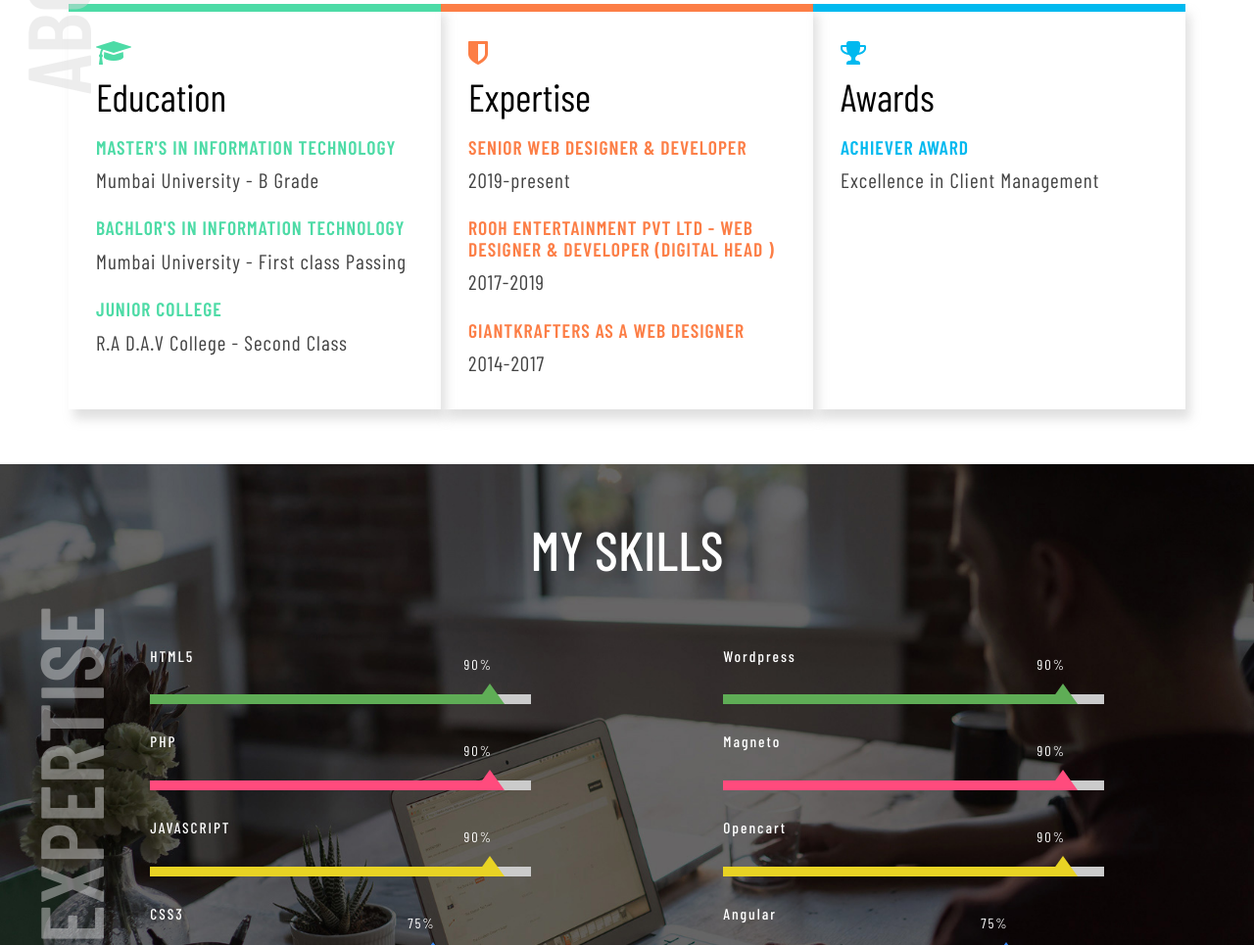
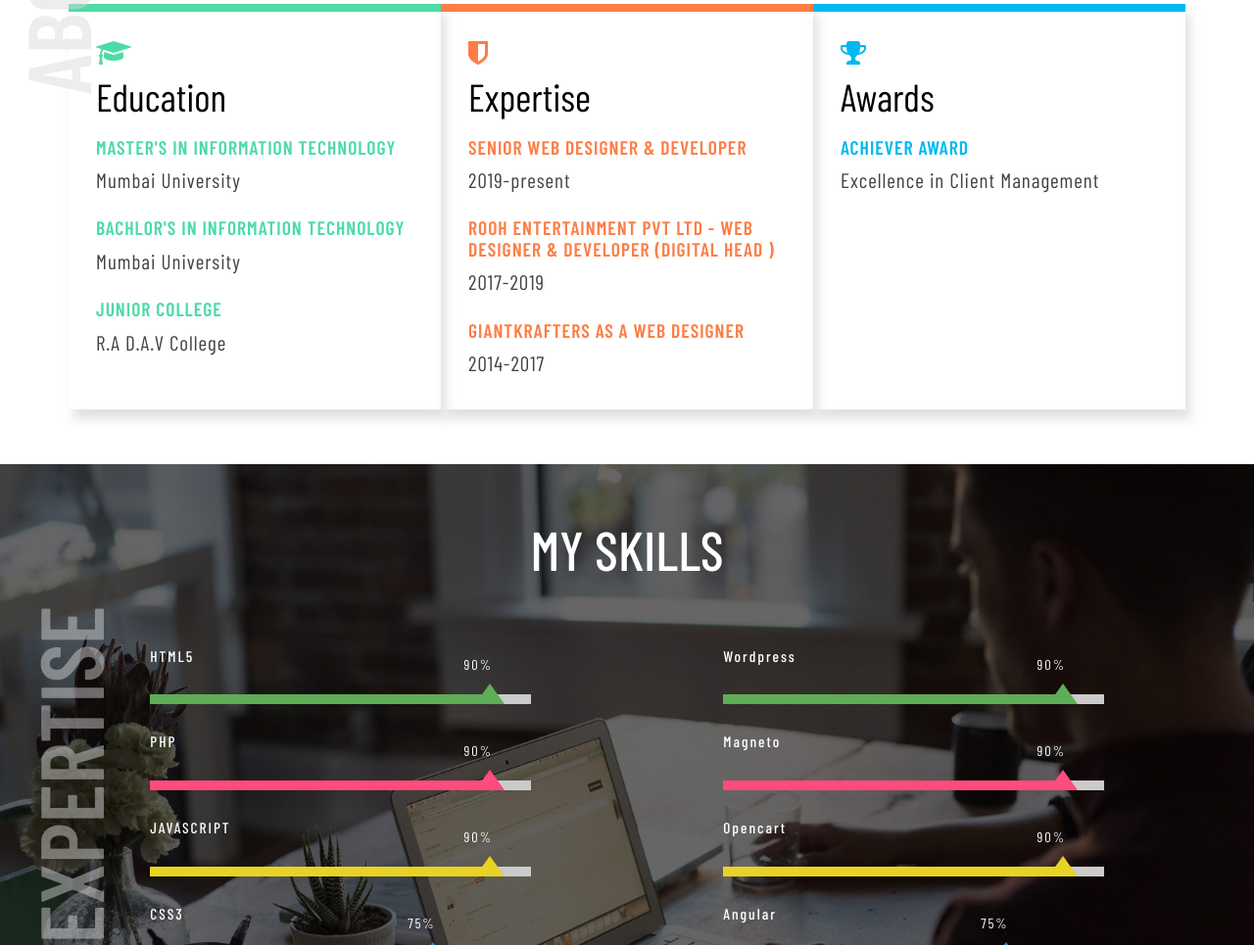
Before and after one commit to gauravbtiwari/gauravbtiwari.github.io, a plain HTML site: page index.html in a window 1280 px wide. Shown: the part 1189-2154 px from the top of the page at 98% size. Drawn offline with nearby package versions, Linux system fonts and the light colour scheme; a web font is replaced by a local one.

Commit message:
second commit

```diff
--- a/index.html
+++ b/index.html
@@ -123,11 +123,11 @@
 						<span class="fa fa-graduation-cap  wthree-title-list" aria-hidden="true"></span>
 						<h4 class="aboutbtm-head">education</h4>
 						<h5>Master's In Information Technology</h5>
-						<p>Mumbai University  - B Grade</p>
+						<p>Mumbai University</p>
 						<h5>Bachlor's in Information Technology</h5>
-						<p>Mumbai University - First class Passing</p>
+						<p>Mumbai University </p>
 						<h5>Junior College</h5>
-						<p>R.A D.A.V College - Second Class</p>
+						<p>R.A D.A.V College </p>
 					</div>
 					<div class="ab1 main-about-grid2">
 						<span class="fa fa-shield  wthree-title-list" aria-hidden="true"></span>
```
